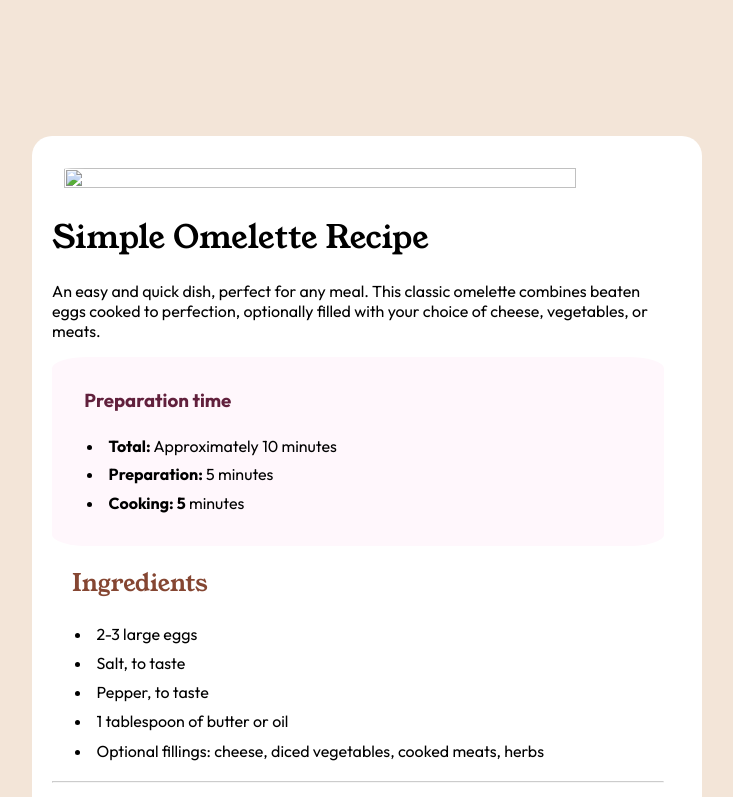
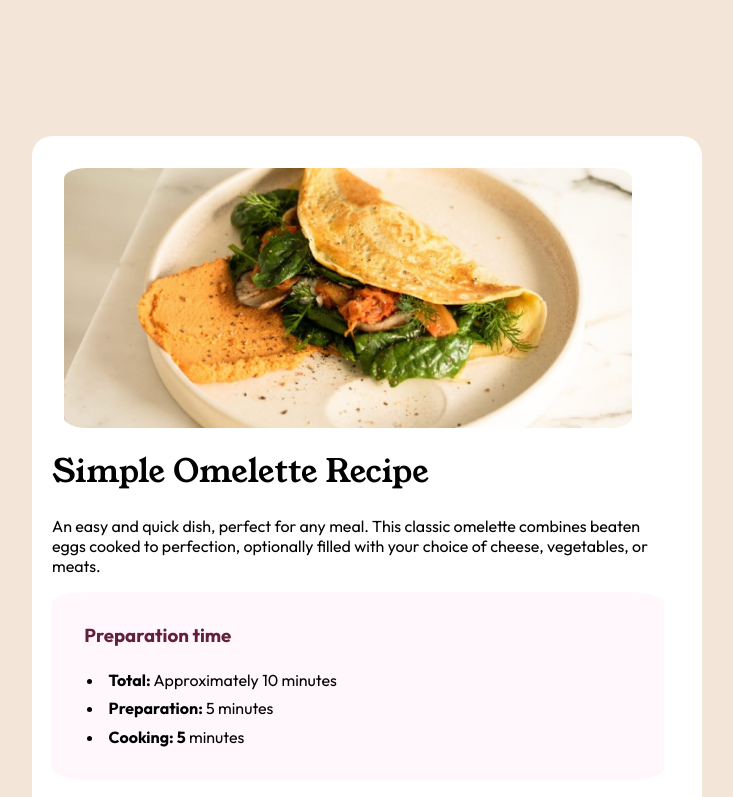
Before and after one commit to paschalmario/recipe-practice, a plain HTML site: page index.html in a window 1280 px wide. Shown: the top 797 px of the page, without its empty margins (292-1025 px from the left). Drawn offline with Linux system fonts and the light colour scheme.

Commit message:
Update index.html

```diff
--- a/index.html
+++ b/index.html
@@ -98,7 +98,7 @@
 <body>
 
   <div class="inner-body">
-    <img src="/recipe-page-main/assets/images/image-omelette.jpeg" alt="" width="90%" height="30%" align="center">
+    <img src="/images/image-omelette.jpeg" alt="" width="90%" height="30%" align="center">
 
     <div class="txt">
       <h1> Simple Omelette Recipe</h1>
```
